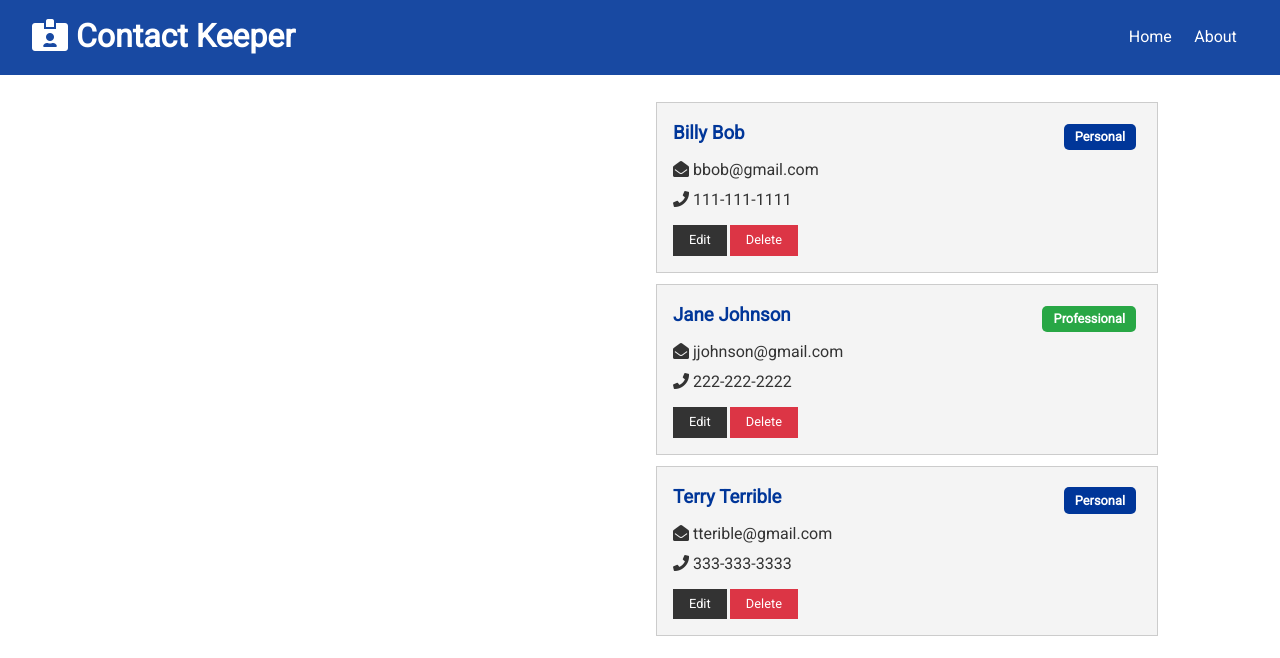
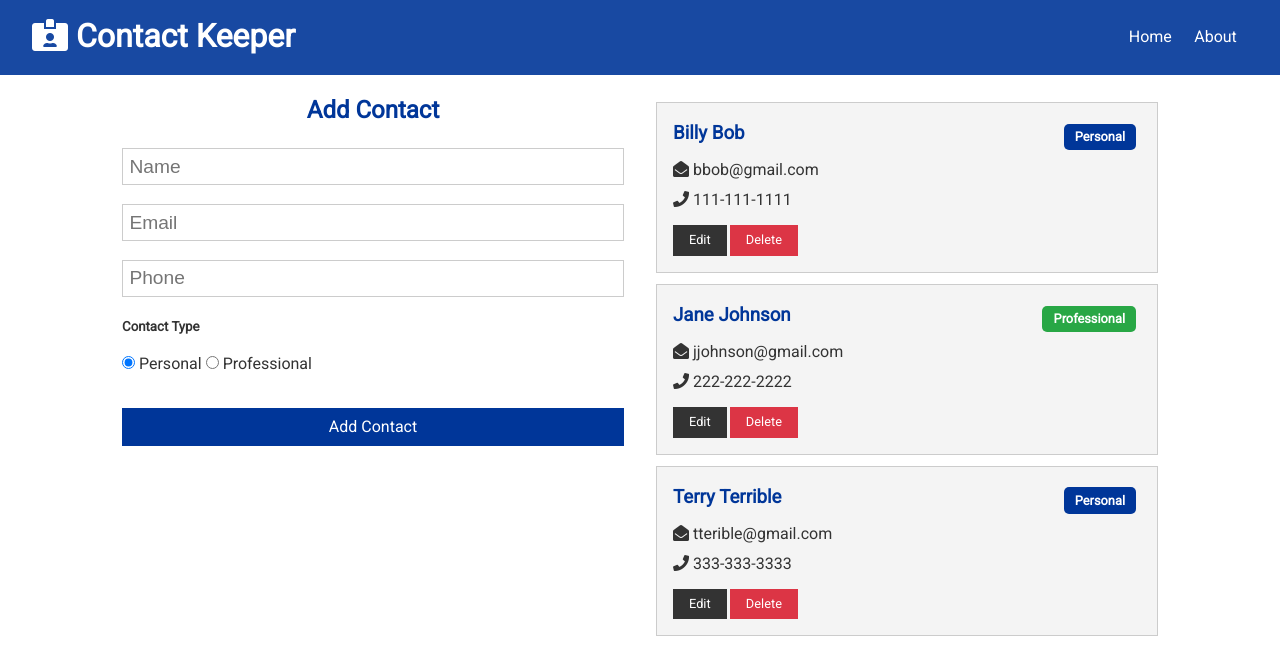
Before and after one commit to WillKoste/MERN-contact-api, a React (Create React App) app in the folder client/: page / in a window 1280 px wide. Shown: the top 658 px of the page. Built offline with nearby package versions, Linux system fonts and the light colour scheme.

Commit message:
Contact Form & Add Contact

```diff
--- a/client/src/components/contacts/ContactForm.js
+++ b/client/src/components/contacts/ContactForm.js
@@ -0,0 +1,48 @@
+import React, {useState, useContext} from 'react';
+import ContactContext from '../../context/contact/contactContext';
+
+const ContactForm = () => {
+  const contactContext = useContext(ContactContext);
+
+  const [contact, setContact] = useState({
+    name: '',
+    email: '',
+    phone: '',
+    type: 'personal'
+  });
+
+  const {name, email, phone, type} = contact;
+
+  const onChange = e => {
+    setContact({...contact, [e.target.name]: e.target.value});
+  }
+
+  const onSubmit = e => {
+    e.preventDefault();
+
+    contactContext.addContact(contact);
+    setContact({
+      name: '',
+      email: '',
+      phone: '',
+      type: 'personal'
+    });
+  }
+
+  return (
+    <form onSubmit={onSubmit}>
+      <h2 className="text-primary">Add Contact</h2>
+      <input type="text" placeholder="Name" name="name" value={name} onChange={onChange} />
+      <input type="email" placeholder="Email" name="email" value={email} onChange={onChange} />
+      <input type="text" placeholder="Phone" name="phone" value={phone} onChange={onChange} />
+      <h5>Contact Type</h5>
+      <input type="radio" name="type" value="personal" checked={type === 'personal'} onChange={onChange} /> Personal{' '}
+      <input type="radio" name="type" value="professional" checked={type === 'professional'} onChange={onChange} /> Professional{' '}
+      <div>
+        <input type="submit" value="Add Contact" className="btn btn-primary btn-block" />
+      </div>
+    </form>
+  )
+}
+
+export default ContactForm;
--- a/client/src/components/pages/Home.js
+++ b/client/src/components/pages/Home.js
@@ -1,11 +1,12 @@
 import React from 'react';
 import Contacts from '../contacts/Contacts';
+import ContactForm from '../contacts/ContactForm';
 
 const Home = () => {
   return (
     <div className="grid-2">
       <div>
-        {/* {Form} */}
+        <ContactForm />
       </div>
       <div>
         <Contacts />
--- a/client/src/context/contact/ContactState.js
+++ b/client/src/context/contact/ContactState.js
@@ -1,5 +1,5 @@
 import React, {useReducer} from 'react';
-import uuid from 'uuid';
+import { v4 as uuidv4 } from 'uuid';
 import ContactContext from './contactContext';
 import contactReducer from './contactReducer';
 import {
@@ -41,11 +41,18 @@ const ContactState = props => {
 
   const [state, dispatch] = useReducer(contactReducer, initialState);
 
-
+  const addContact = (contact) => {
+    contact.id = uuidv4();
+    dispatch({
+      type: ADD_CONTACT,
+      payload: contact
+    });
+  }
 
   return (
     <ContactContext.Provider value={{
-      contacts: state.contacts
+      contacts: state.contacts,
+      addContact
     }} >
       {props.children}
     </ContactContext.Provider>
--- a/client/src/context/contact/contactReducer.js
+++ b/client/src/context/contact/contactReducer.js
@@ -0,0 +1,21 @@
+import {
+  ADD_CONTACT,
+  DELETE_CONTACT,
+  SET_CURRENT,
+  CLEAR_CURRENT,
+  UPDATE_CONTACT,
+  FILTER_CONTACTS,
+  CLEAR_FILTER
+} from '../types';
+
+export default (state, action) => {
+  switch(action.type){
+    case ADD_CONTACT:
+        return {
+          ...state,
+          contacts: [...state.contacts, action.payload]
+        }
+    default:
+      return state;
+  }
+}
```
